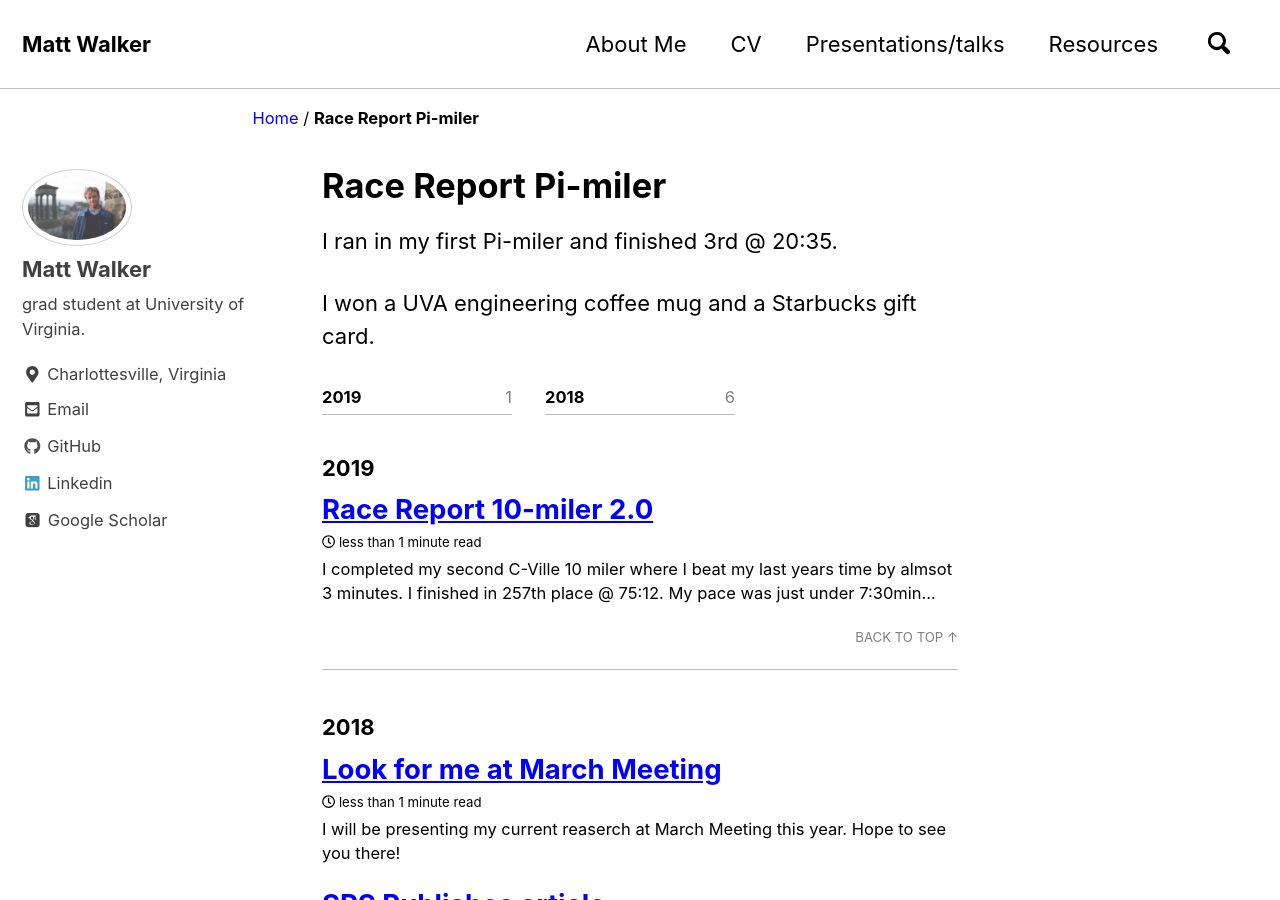
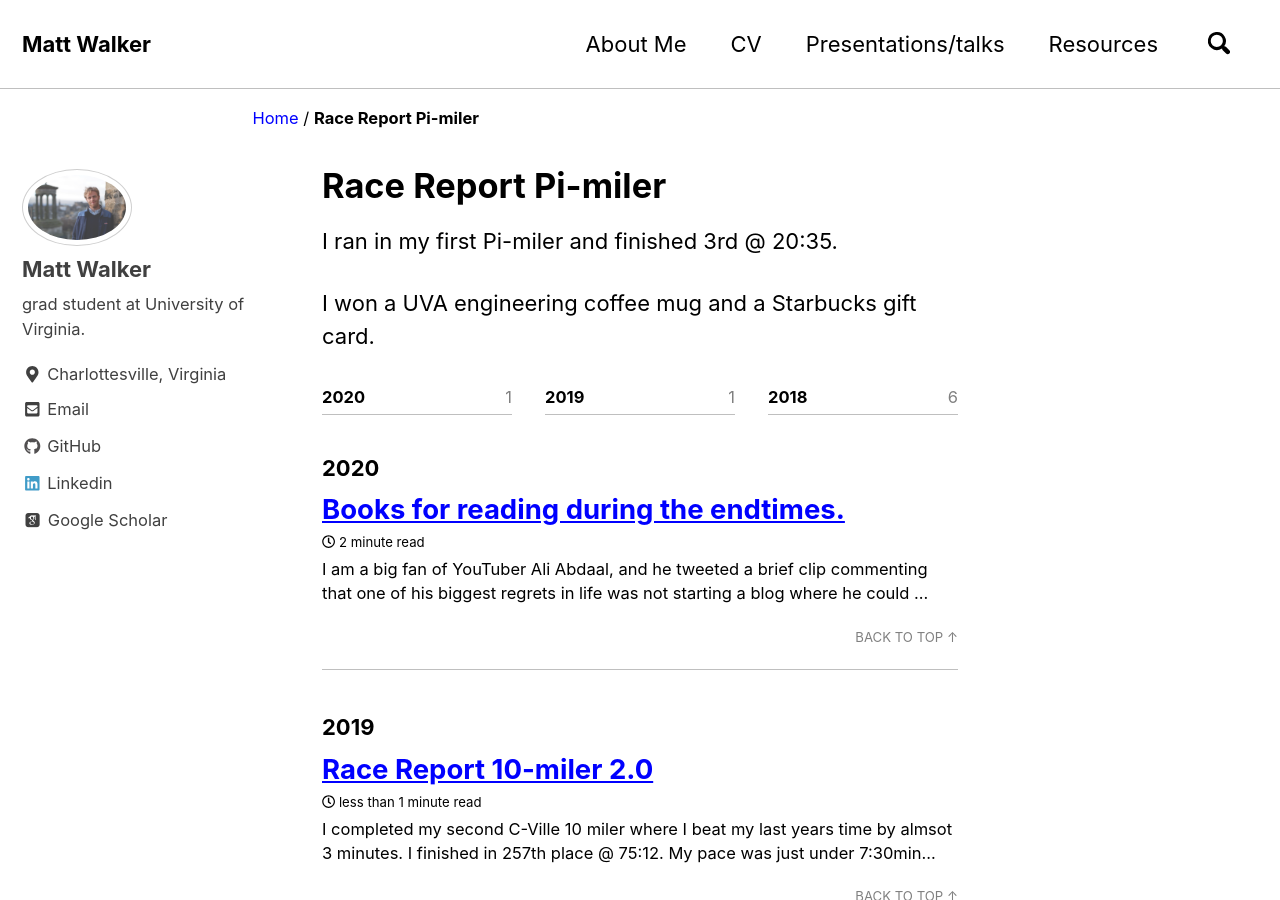
Before and after one commit to Mattwalker411/mathwalker.github.io, a Jekyll site: the page built from _posts/2018-12-12-Pimiler.md, in a window 1280 px wide and 900 px high. Built offline with Jekyll 4.4.1, drawn with Linux system fonts in a browser that asks for light colours; cached includes are drawn as plain includes; nearby versions of some CDN libraries; some web fonts are replaced; some of the changed lines change nothing that is shown.

Commit message:
updated about me.md and new blog post

```diff
--- a/_pages/about.md
+++ b/_pages/about.md
@@ -7,4 +7,8 @@ tags:
 permalink: /about/
 ---
 
-I am a graduate student at the University of Virginia. I earned my Bachelors from the University of Virginia in 2018, and took a gap year before coming back for a Ph.D. Outside of physics I enjoy riding my bike, practicing the drums, and reading. During my time as an undergrad, I helped build the website alongside [Steven Stetzler](https://stevenstetzler.com/) for the [Society of Physics Students](https://spsatuva.github.io/)
+I am a graduate student at the University of Virginia. I earned my Bachelors from the University of Virginia in 2018, and took a gap year before coming back for a Ph.D. Outside of physics I enjoy riding my bike, practicing the drums, and reading. During my time as an undergrad, I helped build the website alongside [Steven Stetzler](https://stevenstetzler.com/) for the [Society of Physics Students](https://spsatuva.github.io/).
+I sometimes post blog posts about books that I am reading, or when I compete in race. Follow me on [Goodreads](https://www.goodreads.com/user/show/97757643-matt-walker) and [Strava](https://www.strava.com/athletes/56851114).
+
+
+I am a big fan of YouTuber [Ali Abdaal](https://www.youtube.com/user/Sepharoth64), and he tweeted a brief clip commenting that one of his biggest regrets in life was not starting a blog where he could post notes on the books he was reading. I figured since I already have a website I would start doing this myself, especially since I read exclusievly nonfiction, and I often am reading a book because I hope to learn something. I will post my "notes" on my webpage from time to time and maybe someone will find them useful. At the very least I will look back at them myself.
--- /dev/null
+++ b/_posts/2020-07-30-BooksFor2020.md
@@ -0,0 +1,23 @@
+---
+layout: posts
+title: "Books for reading during the endtimes."
+---
+
+I am a big fan of YouTuber [Ali Abdaal](https://www.youtube.com/user/Sepharoth64), and he tweeted a brief clip commenting that one of his biggest regrets in life was not starting a blog where he could post notes on the books he was reading. I figured since I already have a website I would start doing this myself especially since I read exclusievly nonfiction, and I often am reading a book because I hope to learn something. I will post my "notes" on my webpage from time to time and maybe someone will find them useful. At the very least I will look back at them myself.
+
+So far in 2020 I have read six books and I thought I would give some short commentary. I will make separate blog posts about The Blank Slate, The Intelligent Investor, and The Vital Question.
+
+First book of 2020 was Superconductivity: A Very Short Introduction by Stephen J. Blundell. I found this book very accessible and enjoyable. He focuses a lot on the history of Superconductors and the scientists involved. He goes into some detail about how they work, and the differences between Type 1 and 2 superconductors, but at no point does he get lost in the QM involved like U(1) violation etc. I think any who enjoys science reading would like this book. 7.5/10.
+
+Type 1 superconductors will not form a vortex state, but a type 2 will.
+
+
+Second book was Birth of a Theorem by Cedric Villani. Cedric Villani won a Fields Medal in 2010, and this book tracks the journey from the beginning to the end. It's written in a somewhat strange way where the story is pieced together from Cedric's journal/diary. It gives a unique perspective where you get some insight into the mind of a true giant in the field of Mathematics. I reading I felt inspired to continue studying physics and math both as a career and as a passion.
+
+The third book was The Blank Slate by Stven Pinker. I will make a seperate blog piece specifically for this.
+
+The fourth book was Rich Dad, Poor dad. It was okay I guess. I think the whole book can be summarized into a couple sentences. If you want to be wealthy you need to spend your money on assets until your investments are generating enough revenue that you can afford the nice things you want. I think that may not be the best way to live your life personally, but the idea isn't completely illogical.
+
+I will make a seperate blog post for The Intelligent Investor by Benjamin Graham.
+
+The last book for spring-summer 2020 is The Vital Question by Nick Lang. I will also make a seperate post for this.
```
